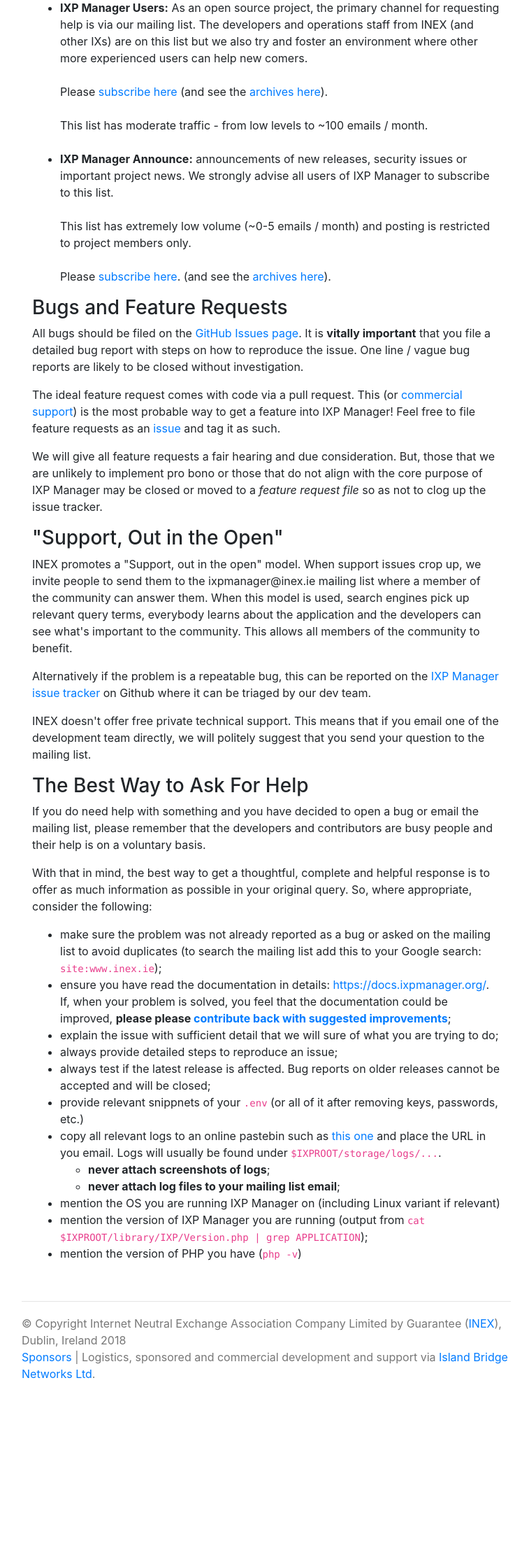
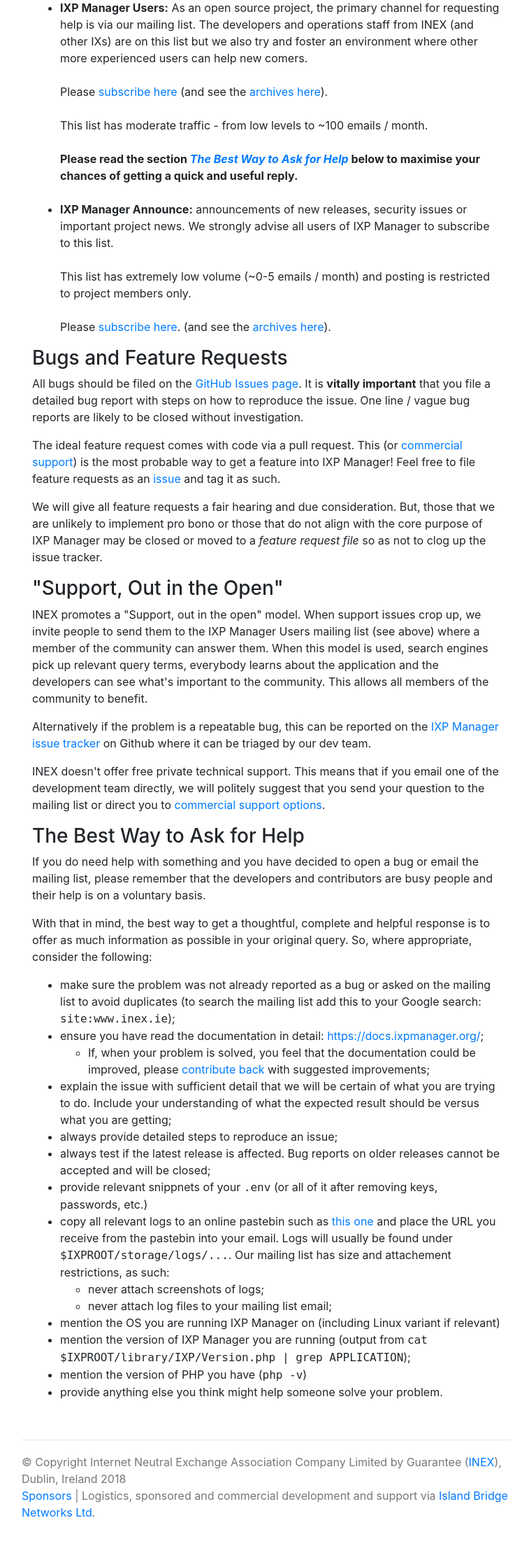
Before and after one commit to inex/ixp-manager-www, a PHP site: page /support in a window 1280 px wide. Shown: the part 339-2548 px from the top of the page at 70% size, without its empty margins (259-1016 px from the left). Before the commit the page ends 2308 px from the top, so only its background shows below. Run offline with PHP 8.4, Linux system fonts and the light colour scheme; some libraries are stand-ins or nearby versions.

Commit message:
Improve asking for help instructions

```diff
--- a/public/support.php
+++ b/public/support.php
@@ -25,6 +25,9 @@
                   (and see the <a href="https://www.inex.ie/pipermail/ixpmanager/">archives here</a>).
                   <br><br>
                   This list has moderate traffic - from low levels to ~100 emails / month.
+                  <br><br>
+                  <b>Please read the section <i><a href="#asking-for-help">The Best Way to Ask for Help</a></i>
+                      below to maximise your chances of getting a quick and useful reply.</b>
                   <br><br>
               </li>
 
@@ -68,7 +71,7 @@
           <p>
 
             INEX promotes a "Support, out in the open" model.  When support issues crop up, we invite people
-            to send them to the ixpmanager@inex.ie mailing list where a member of the community can answer
+            to send them to the IXP Manager Users mailing list (see above) where a member of the community can answer
             them.  When this model is used, search engines pick up relevant query terms, everybody learns
             about the application and the developers can see what's important to the community.  This allows
             all members of the community to benefit.
@@ -87,13 +90,13 @@
 
             INEX doesn't offer free private technical support.  This means that if you email one of the
             development team directly, we will politely suggest that you send your question to the mailing
-            list.
+            list or direct you to <a href="https://www.ixpmanager.org/commercial">commercial support options</a>.
 
           </p>
 
 
           <a name="asking-for-help"></a>
-          <h3>The Best Way to Ask For Help</h3>
+          <h3>The Best Way to Ask for Help</h3>
 
 
           <p>
@@ -108,25 +111,31 @@
 
           <ul>
               <li> make sure the problem was not already reported as a bug or asked on the mailing list to avoid duplicates
-                  (to search the mailing list add this to your Google search: <code>site:www.inex.ie</code>);
+                  (to search the mailing list add this to your Google search: <tt>site:www.inex.ie</tt>);
               </li>
-              <li> ensure you have read the documentation in details: <a href="https://docs.ixpmanager.org/">https://docs.ixpmanager.org/</a>.
-                  If, when your problem is solved, you feel that the documentation could be improved, <b>please please
-                  <a href="https://docs.ixpmanager.org/dev/docs/">contribute back with suggested improvements</a></b>; </li>
-              <li> explain the issue with sufficient detail that we will sure of what you are trying to do; </li>
+              <li> ensure you have read the documentation in detail: <a href="https://docs.ixpmanager.org/">https://docs.ixpmanager.org/</a>;
+                <ul>
+                    <li> If, when your problem is solved, you feel that the documentation could be improved, please
+                        <a href="https://docs.ixpmanager.org/dev/docs/">contribute back</a> with suggested improvements; </li>
+                </ul>
+            </li>
+              <li> explain the issue with sufficient detail that we will be certain of what you are trying to do. Include
+                  your understanding of what the expected result should be versus what you are getting; </li>
               <li> always provide detailed steps to reproduce an issue; </li>
               <li> always test if the latest release is affected. Bug reports on older releases cannot be accepted and will be closed; </li>
-              <li> provide relevant snippnets of your <code>.env</code> (or all of it after removing keys, passwords, etc.) </li>
-              <li> copy all relevant logs to an online pastebin such as <a href="http://p.ip.fi/">this one</a> and place the URL in you
-                  email. Logs will usually be found under <code>$IXPROOT/storage/logs/...</code>.
+              <li> provide relevant snippnets of your <tt>.env</tt> (or all of it after removing keys, passwords, etc.) </li>
+              <li> copy all relevant logs to an online pastebin such as <a href="http://p.ip.fi/">this one</a> and place the URL
+                  you receive from the pastebin into your email. Logs will usually be found under <tt>$IXPROOT/storage/logs/...</tt>.
+                  Our mailing list has size and attachement restrictions, as such:
                     <ul>
-                        <li> <b>never attach screenshots of logs</b>;
-                        <li> <b>never attach log files to your mailing list email</b>;
+                        <li> never attach screenshots of logs;
+                        <li> never attach log files to your mailing list email;
                     </ul>
               </li>
               <li> mention the OS you are running IXP Manager on (including Linux variant if relevant) </li>
-              <li> mention the version of IXP Manager you are running (output from <code>cat $IXPROOT/library/IXP/Version.php | grep APPLICATION</code>); </li>
-              <li> mention the version of PHP you have (<code>php -v</code>) </code>
+              <li> mention the version of IXP Manager you are running (output from <tt>cat $IXPROOT/library/IXP/Version.php | grep APPLICATION</tt>); </li>
+              <li> mention the version of PHP you have (<tt>php -v</tt>) </li>
+              <li> provide anything else you think might help someone solve your problem. </li>
 
           </ul>
 
```
